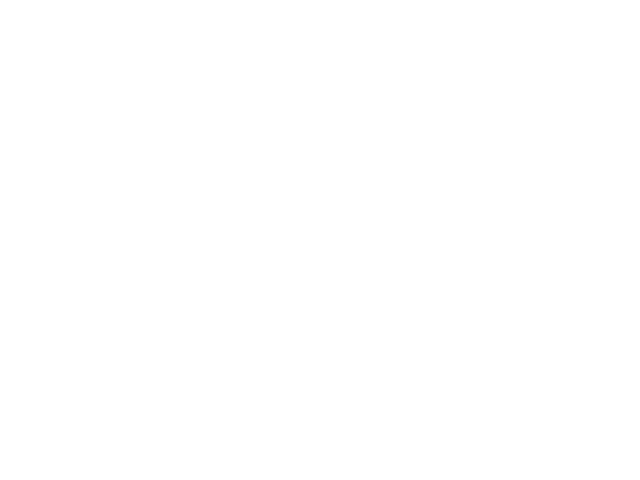
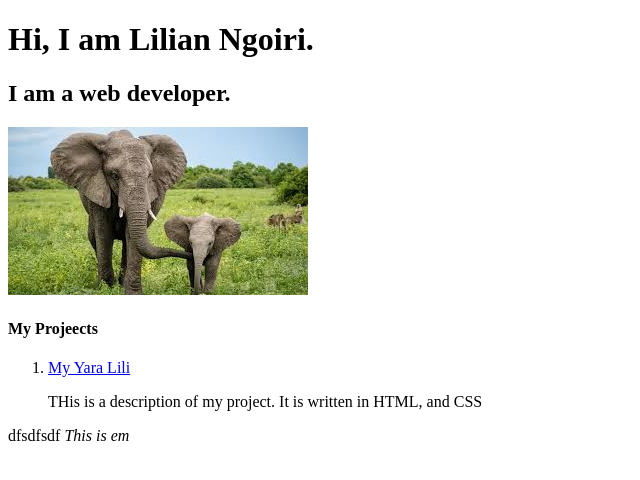
Before and after one commit to lillianngoiri/testProject, a plain HTML site: page index.html in a window 1280 px wide. Shown: the whole page, without its empty margins (0-640 px from the left). Drawn offline with Linux system fonts and the light colour scheme.

Commit message:
added a picture

```diff
--- a/index.html
+++ b/index.html
@@ -7,6 +7,20 @@
     <title>Test Project</title>
 </head>
 <body>
+    <h1>Hi, I am Lilian Ngoiri. </h1>
+    <h2>I am a web developer.</h2>
+
+    <img src="images/elephant.jpeg" alt="Italian Trulli">
+
+    <h4>My Projeects</h4>
+    <ol>
+        <li><a href="https://github.com/lillianngoiri/yara-lili">My Yara Lili</a>
+        <p>THis is a description of my project. It is written in HTML, and CSS</p>
+        </li>
+    </ol>
+
+    <span>dfsdfsdf</span>
+    <em>This is em</em>
 
 </body>
 </html>
```
Also changed, not shown: images/elephant.jpeg (added).
